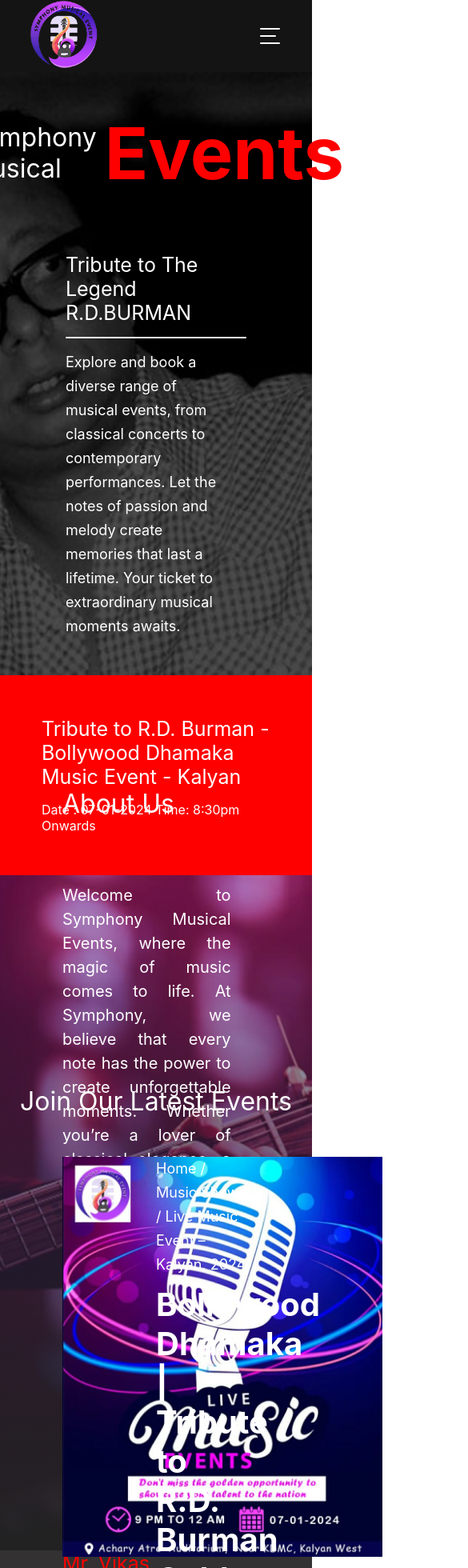
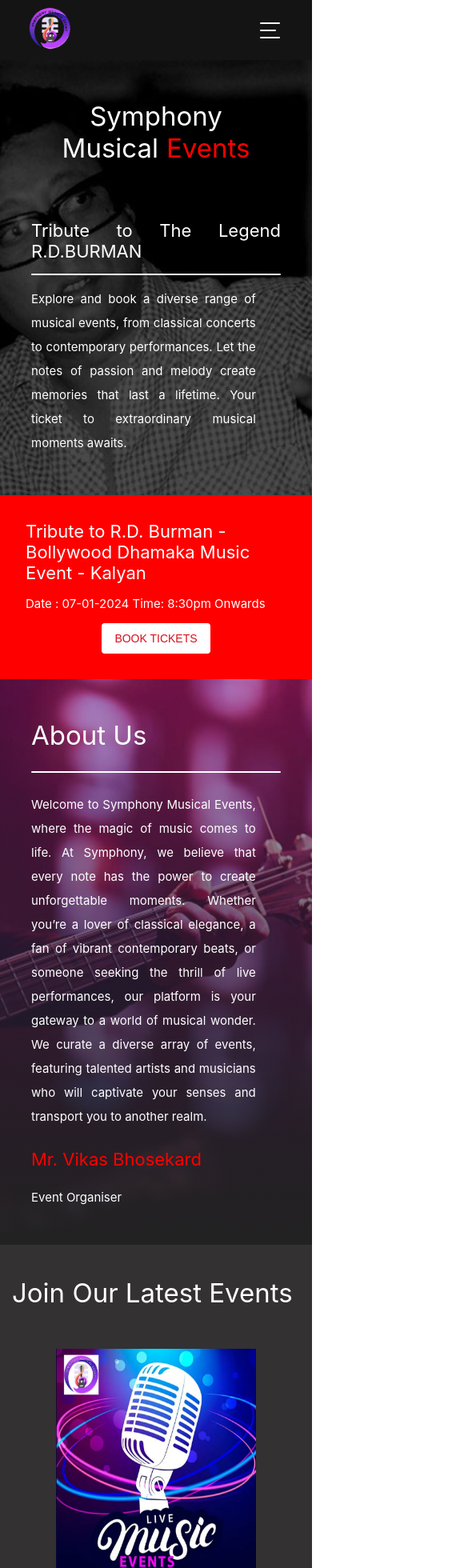
Before and after one commit to shrikrishna24/symphonymusicalevent, a React (Create React App) app: page / in a window 390 px wide. Shown: the top 1960 px of the page at 80% size, 585 px wide, since content can reach past the window. Built offline with nearby package versions, Linux system fonts and the light colour scheme.

Commit message:
responsive done for home and other pages as well

```diff
--- a/src/App.css
+++ b/src/App.css
@@ -0,0 +1,11 @@
+@media screen and (width<=600px) {
+    p{
+        font-size: 17px !important;
+    }
+}
+
+@media screen and (width<=450px) {
+    p{
+        font-size: 15px !important;
+    }
+}
--- a/src/component/header/header.css
+++ b/src/component/header/header.css
@@ -18,36 +18,46 @@
     font-size: 20px;
 }
 
-/* TABLET  */
-@media screen and (max-width:768px) {
+.span-header{
+    color: red;
+    margin-left: 10px;
+}
+
+
+@media screen and (width<=1460px) {
     h1{
-        font-size: 32px;
+        font-size: 70px;
+    }
+}
+
+@media screen and (width<=1200px) {
+    h1{
+        font-size: 60px;
+    }
+}
+
+@media screen and (width<=800px) {
+    h1{
+        font-size: 50px;
+    }
+}
+
+@media screen and (width<=600px) {
+    h1{
+        font-size: 38px;
     }
 
     h4{
-        font-size: 25px;
+        font-size: 24px;
+    }
+}
+
+@media screen and (width<=450px) {
+    h1{
+        font-size: 33px;
     }
 
+    h4{
+        font-size: 22px;
+    }
 }
-
-
-/*LARGE MOBILE  */
-/* @media screen and (max-width:600px) {
-    h1{
-        font-size: 28px;
-    }
-} */
-
-/* MEDIUM MOBILE  */
-/* @media screen and (max-width:400px) {
-    h1{
-        font-size: 26px;
-    }
-} */
-
-/* SMALL MOBILE  */
-/* @media screen and (max-width:280px) {
-    h1{
-        font-size: 24px;
-    }
-} */
--- a/src/component/header/header.js
+++ b/src/component/header/header.js
@@ -1,7 +1,7 @@
 import React from "react";
 import './header.css'
 
-export default function HeadText({ title, type, headingclass }) {
+export default function HeadText({ title, type, headingclass,spanTitle }) {
     let TagName;
 
     if (type === 'heading') {
@@ -17,9 +17,7 @@
 
     return (
         <div>
-            <TagName className={headingclass}>
-                {title}
-            </TagName>
+            <TagName className={headingclass}>{title}<span className="span-header">{spanTitle}</span></TagName>
         </div>
     );
 }
--- a/src/component/navbar/navbar.css
+++ b/src/component/navbar/navbar.css
@@ -55,13 +55,13 @@
 @media screen and (max-width: 825px) {
 
   nav {
-    height: 80;
+    height: 75px;
     padding: 0 35px;
   }
 
   .nav-image img{
-    width: 90px;
-    height: 90px;
+    width: 55px;
+    height: 55px;
   }
 
   .nav-socials {
@@ -74,15 +74,13 @@
     align-items: center;
     text-align: center;
     position: absolute;
-    top: 90px;
+    top: 75px;
     left: 0;
     background-color: var(--secondary);
     transition: transform 0.3s ease; /* Add a smooth transition */
     width: 100%;
-    padding:0px 0 20px 0;
     z-index: 999;
-
-
+    gap: 25px;
   }
 
   .nav_menu_open {
@@ -94,7 +92,6 @@
   }
 
   .nav-links ul li {
-    height: 80px;
     position: relative;
     width: 100%;
     margin: 0;
--- a/src/pages/contact/contact.css
+++ b/src/pages/contact/contact.css
@@ -1,6 +1,6 @@
 .contact {
-    height: 100dvh;
     display: flex;
+    padding: 40px 0;
     flex-direction: column;
     background-color: #333132;
     align-items: center;
--- a/src/pages/events/event.css
+++ b/src/pages/events/event.css
@@ -28,3 +28,11 @@
     align-items: center;
     padding: 100px 40px 100px 40px;
 }
+
+
+@media screen and (width<=650px) {
+
+    .event-img {
+        display: none;
+    }
+}
--- a/src/pages/home/home.css
+++ b/src/pages/home/home.css
@@ -24,6 +24,10 @@
     gap: 10px;
     align-items: center;
     justify-content: center;
+}
+
+.content-heading h1{
+    text-align: center;
 }
 
 .content-info {
@@ -75,12 +79,12 @@
 
 
 .about {
+	height: 100dvh;
 	background-image: linear-gradient(180deg, rgba(52, 50, 51, 0.1) 0%, #222222 100%), url("../../assets/home/ss1-copy.jpg");
 	background-repeat: no-repeat;
 	background-size: cover;
 	background-position: center;
 	background-attachment: fixed;
-	height: 100dvh;
 	display: flex;
 	flex-direction: column;
     align-items: center;
@@ -129,7 +133,7 @@
 }
 
 .event {
-    height: 100dvh;
+    padding: 40px 0;
     display: flex;
     flex-direction: column;
     align-items: center;
@@ -138,11 +142,10 @@
     gap: 50px;
 }
 
-
-
 .event-info {
     width: 60%;
     display: flex;
+    gap: 30px;
 }
 
 .event-right {
@@ -159,12 +162,19 @@
 
 .event-right h2 {
     font-size: 40px;
+    font-weight: 600;
 }
 
 .amount {
     font-size: 40px;
     color: #e7e030;
     font-weight: 500;
+}
+
+
+.event-subheading{
+    font-weight: 600;
+    font-size: 34px;
 }
 
 .event-right p {
@@ -190,11 +200,11 @@
 	background-size: cover;
 	background-position: center;
 	background-attachment: fixed;
-	height: 100dvh;
 	display: flex;
 	flex-direction: column;
     align-items: center;
     justify-content: center;
+    padding: 70px 0;
 }
 
 .artist-info {
@@ -274,15 +284,139 @@
     gap: 50px;
 }
 
-.sponser-container h1 {
-    font-size: 60px;
-    font-weight: 400;
-}
 
 .sponsor-content {
 	align-self: center;
 	display: grid;
-	grid-template-columns: 1fr 1fr 1fr;
+	grid-template-columns: repeat(3,1fr);
     column-gap: 100px;
     row-gap: 20px;
 }
+
+.sponsor-content .artistss-name{
+    margin-top: 10px;
+    text-align: center !important;
+}
+
+.event-right button{
+    margin-top: 20px;
+}
+
+@media screen and (width<=1300px) {
+
+    .event-info {
+        width: 100%;
+        flex-direction: column;
+        align-items: center;
+    }
+
+    .event-left{
+        width: auto;
+        align-items: center;
+    }
+
+
+    .event-right{
+        width: 60%;
+    }
+    .event-right p{
+        text-align: justify;
+    }
+    .artistss-list{
+        grid-template-columns: repeat(2,1fr);
+        gap: 50px;
+    }
+}
+
+@media screen and (width<=1110px) {
+
+    .content, .about {
+        height: 100%;
+        padding: 50px 0;
+    }
+
+    .tribute {
+        flex-direction: column;
+        gap: 15px;
+    }
+
+
+}
+
+@media screen and (width<=900px) {
+
+    .sponsor-content{
+        grid-template-columns:1fr;
+        align-items: center;
+    }
+
+    .artistss-name{
+        text-align: center;
+    }
+
+    .event-subheading{
+        font-size: 32px;
+    }
+}
+
+
+@media screen and (width<=700px) {
+
+    .about-content h1 {
+        margin: 0;
+    }
+
+    .tribute-content {
+        padding: 0;
+    }
+
+    .event h1{
+        padding: 0 15px;
+        text-align: center;
+    }
+
+    .artistss-list{
+        grid-template-columns: repeat(1,1fr);
+        gap: 40px;
+    }
+
+    .artistss-name{
+        text-align: left;
+    }
+
+
+    .event-left img{
+     width: 350px;
+     height: 450px;
+    }
+
+    .event-subheading{
+        font-size: 29px;
+    }
+}
+
+@media screen and (width<=450px) {
+
+    .content-info {
+        width: 80%;
+        text-align: justify;
+    }
+
+    .about-content {
+        width: 80%;
+    }
+
+    .event-left img{
+        width: 250px;
+        height: 350px;
+    }
+
+    .event-right {
+        width: 80%;
+    }
+
+    .event-subheading{
+        font-size: 28px;
+    }
+
+}
--- a/src/pages/home/home.js
+++ b/src/pages/home/home.js
@@ -59,9 +59,8 @@
 							title={"Symphony Musical"}
 							type={"heading"}
 							headingclass="artist-name"
+							spanTitle={'Events'}
 						/>
-
-						<h2>Events</h2>
 					</div>
 
 					<div className="content-info">
@@ -89,9 +88,7 @@
 						/>
 						<HeadText title={"Date : 07-01-2024 Time: 8:30pm Onwards"} />
 					</div>
-					<div className="nav-socials">
 					<Button btnTitle={"BOOK TICKETS"} btnClass={"btn-secondary"} />
-					</div>
 				</div>
 				<div className="about">
 					<div className="about-content">
@@ -140,7 +137,8 @@
 						</div>
 						<div className="event-right">
 							<p>Home / Music Shows / Live Music Event – Kalyan, 2024</p>
-							<h2>Bollywood Dhamaka | Tribute to R.D. Burman Golden Era of Pancham Da</h2>
+							<HeadText title={"Bollywood Dhamaka | Tribute to R.D. Burman Golden Era of Pancham Da"} type={"subheading"} headingclass="event-subheading" />
+							<h2></h2>
 							<h2 className="amount">₹400 - ₹500</h2>
 							<h6>Location : Kalyan (W)</h6>
 							<p>Step into the New Year with the rhythmic beats and timeless melodies of the Tribute to R.D. Burman – Golden Era of Pancham Music event. Amidst the joyous celebrations, let the soulful tunes transport you to an era of musical brilliance, promising a harmonious blend of nostalgia and celebration as we welcome the dawn of a promising year ahead.</p>
@@ -187,18 +185,19 @@
 				</div>
 				<div className="sponsors">
 					<div className="sponser-container">
-						<h1>Special Thanks to Our Sponsors</h1>
+						<HeadText title={"Special Thanks to Our Sponsors"} type={"heading"} />
 
 						<div className="sponsor-content">
+
 							{sponsors.map((items, index) => (
+								<div key={index}>
 									<Media source={items.src} width={"200px"} height={"200px"} />
-							))}
-							{sponsors.map((items, index) => (
 									<HeadText
 										title={items.title}
 										type={"subheading"}
 										headingclass="artistss-name"
 									/>
+								</div>
 							))}
 						</div>
 					</div>
```
Lines whose indentation alone changed are shown as unchanged.
